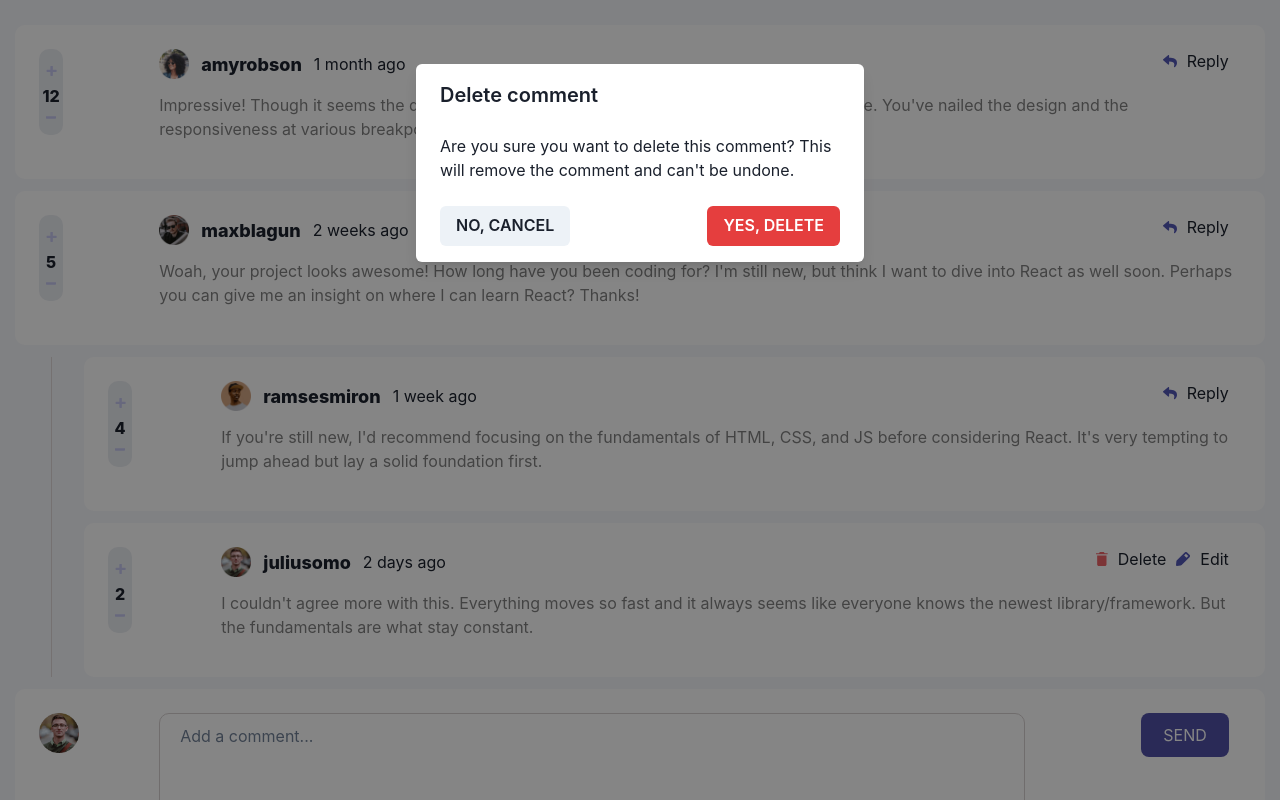
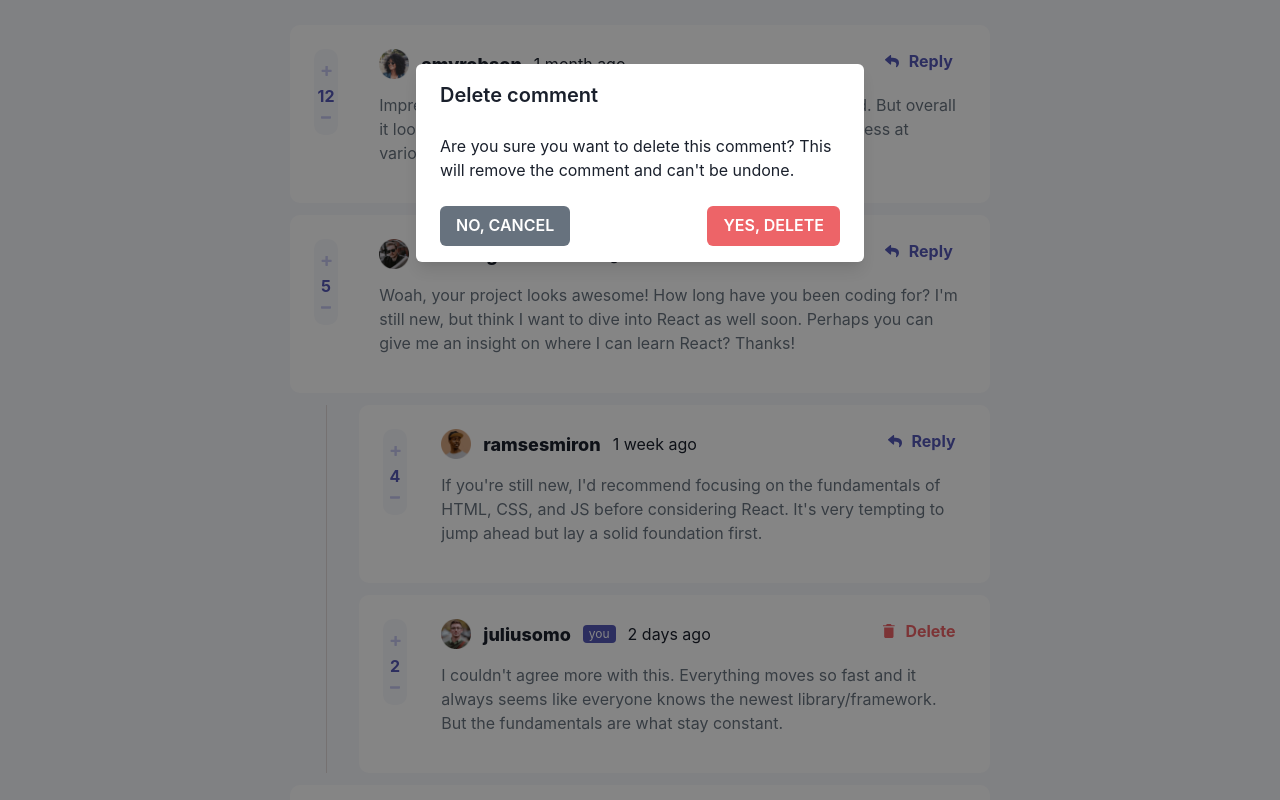
Before and after one commit to drew-chidi/FEM-interactive-comments, a React (Create React App) app: page / in a window 1280 px wide. Both pictures are taken after a click on the button "Delete". Shown: the top 800 px of the page. Built offline with nearby package versions, Linux system fonts and the light colour scheme.

Commit message:
made some minor changes to the UI

```diff
--- a/src/App.js
+++ b/src/App.js
@@ -8,9 +8,9 @@ function App() {
   return (
     <Fragment>
       <div className={classes.appContainer}>
-        <div>
+        <div className={classes.main}>
           <Comment />
-          <CommentReplies />
+          {/* <CommentReplies /> */}
         </div>
         <CommentForm submitLabel='SEND' />
       </div>
--- a/src/App.module.css
+++ b/src/App.module.css
@@ -1,3 +1,9 @@
 .appContainer {
   padding: 25px 15px;
 }
+@media (min-width: 768px) {
+  .appContainer {
+    width: 730px;
+    margin: auto;
+  }
+}
--- a/src/components/CommentForm.module.css
+++ b/src/components/CommentForm.module.css
@@ -19,7 +19,7 @@
 }
 
 .button {
-  background: rgb(81, 81, 166);
+  background: hsl(238, 40%, 52%);
   color: white;
   padding: 10px 22px;
   border-radius: 8px;
@@ -30,6 +30,7 @@
     flex-direction: row-reverse;
     justify-content: space-between;
     padding: 14px;
+    position: relative;
   }
   .userAvatar {
     width: 40px;
--- a/src/components/Counter.module.css
+++ b/src/components/Counter.module.css
@@ -3,7 +3,7 @@
   display: flex;
   font-weight: 800;
   justify-content: space-around;
-  background-color: hsl(223, 19%, 93%);
+  background-color: var(--very-light-gray);
   padding: 8px 0;
 }
 .addCount,
@@ -13,6 +13,10 @@
 button {
   display: inline-flex;
   align-items: center;
+}
+.count {
+  color: var(--primary-blue);
+  font-weight: 700;
 }
 @media (min-width: 768px) {
   .countContainer {
--- a/src/components/List.js
+++ b/src/components/List.js
@@ -39,7 +39,7 @@ const List = ({ list, replyId, parentId, name }) => {
     setOpenReplyForm((current) => !current);
   };
 
-  console.log(isOpen);
+  const editHandler = () => {};
 
   return (
     <div>
@@ -58,6 +58,21 @@ const List = ({ list, replyId, parentId, name }) => {
                   <h1 className={classes.username}>{list.user.username}</h1>
                 )}
               </div>
+              {username === "juliusomo" && (
+                <p
+                  style={{
+                    background: "hsl(238, 40%, 52%)",
+                    color: "white",
+                    padding: "0 6px",
+                    display: "inline-flex",
+                    alignItems: "center",
+                    fontSize: "12px",
+                    borderRadius: "4px",
+                  }}
+                >
+                  you
+                </p>
+              )}
               <div className={classes.timeInfo}>
                 <p className={classes.time}>{list.createdAt}</p>
               </div>
@@ -86,14 +101,14 @@ const List = ({ list, replyId, parentId, name }) => {
                   <span className={classes.reply}>
                     <DeleteIcon />
                   </span>
-                  <button className={classes.replyButton}>Delete</button>
+                  <button className={classes.deleteButton}>Delete</button>
                 </div>
-                <div className={classes.replyGroup} onClick={replyFormHandler}>
+                {/* <div className={classes.replyGroup} onClick={editHandler}>
                   <span className={classes.reply}>
                     <EditIcon />
                   </span>
                   <button className={classes.replyButton}>Edit</button>
-                </div>
+                </div> */}
               </div>
             )}
           </footer>
--- a/src/components/List.module.css
+++ b/src/components/List.module.css
@@ -1,3 +1,6 @@
+/* @value colors: ".././colors.css";
+@value primary from colors; */
+
 .headerContainer {
   display: flex;
   justify-content: flex-start;
@@ -11,9 +14,19 @@
   font-weight: 800;
   font-size: 1.125rem;
 }
+.replyButton {
+  color: hsl(238, 40%, 52%);
+  /* color: hsl(239, 57%, 85%); */
+
+  font-weight: 700;
+}
+.deleteButton {
+  color: var(--primary-red);
+  font-weight: 700;
+}
 
 .commentBody {
-  color: gray;
+  color: var(--grayish-blue);
 }
 
 .commentFooter {
@@ -64,6 +77,7 @@
     flex-direction: row-reverse;
     justify-content: space-between;
     padding: 14px;
+    position: relative;
   }
   .headerMain {
     flex-basis: 1;
--- a/src/components/UI/DeleteModal.js
+++ b/src/components/UI/DeleteModal.js
@@ -9,9 +9,6 @@ import {
 } from "@chakra-ui/react";
 
 const DeleteModal = ({ onShow, onHide, onDelete }) => {
-  // const deleteHandler = () => {
-  //   onDelete();
-  // };
   return (
     <div>
       <Modal isOpen={onShow} onClose={onHide}>
@@ -26,10 +23,17 @@ const DeleteModal = ({ onShow, onHide, onDelete }) => {
           <ModalFooter
             sx={{ display: "flex", justifyContent: "space-between" }}
           >
-            <Button colorScheme='gray' mr={3} onClick={onHide}>
+            <Button
+              sx={{ background: "hsl(211, 10%, 45%)", color: "white" }}
+              mr={3}
+              onClick={onHide}
+            >
               NO, CANCEL
             </Button>
-            <Button colorScheme='red' onClick={onDelete}>
+            <Button
+              sx={{ background: "hsl(358, 79%, 66%)", color: "white" }}
+              onClick={onDelete}
+            >
               YES, DELETE
             </Button>
           </ModalFooter>
--- a/src/index.css
+++ b/src/index.css
@@ -1,11 +1,19 @@
-/* html {
-  background-color: hsl(223, 19%, 93%);
-} */
+/* Variables */
+:root {
+  --primary-blue: hsl(238, 40%, 52%);
+  --primary-red: hsl(358, 79%, 66%);
+  --active-blue: hsl(239, 57%, 85%);
+  --active-red: hsl(357, 100%, 86%);
+  --light-gray: hsl(223, 19%, 93%);
+  --very-light-gray: hsl(228, 33%, 97%);
+  --grayish-blue: hsl(211, 10%, 45%);
+  --dark-blue: hsl(212, 24%, 26%);
+}
 * {
   box-sizing: border-box;
 }
 body {
-  background: hsl(228, 33%, 97%) !important;
+  background: var(--very-light-gray) !important;
 }
 
 img {
```
Also changed, not shown: color.css (deleted, +0 -7 lines), colors.css (added, +7 -0 lines), src/components/Comments/Comment.js (+0 -12 lines), 2 other files (tests, documents, lock files or other folders).
